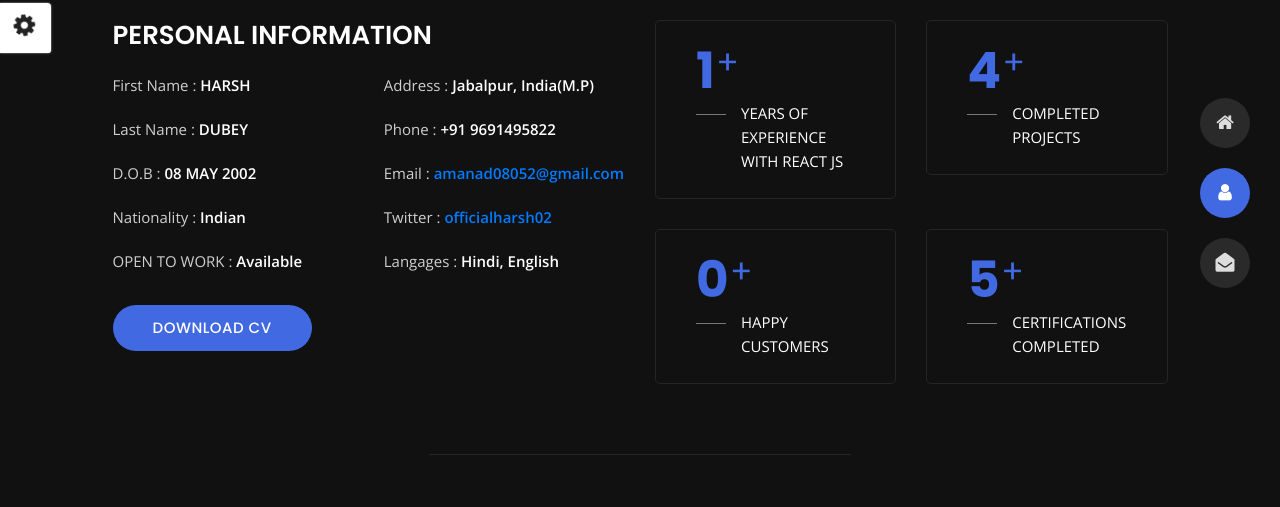
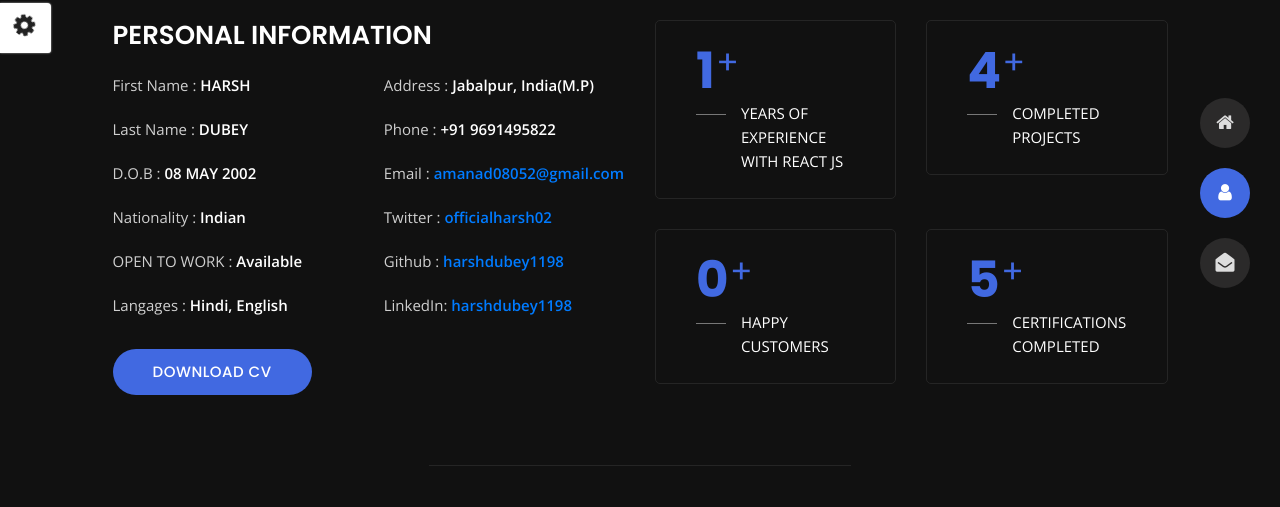
Before and after one commit to harshdubey1198/Portfolio-hcj, a plain HTML site: page about.html in a window 1280 px wide. Shown: the part 207-714 px from the top of the page. Drawn offline with nearby package versions, Linux system fonts and the light colour scheme.

Commit message:
Update about.html

```diff
--- a/about.html
+++ b/about.html
@@ -313,6 +313,13 @@
                       >Available</span
                     >
                   </li>
+                  <li>
+                    <span class="title">langages :</span>
+                    <span
+                      class="value d-block d-sm-inline-block d-lg-block d-xl-inline-block"
+                      >Hindi, English</span
+                    >
+                  </li>
                 </ul>
               </div>
               <div class="col-6">
@@ -346,10 +353,17 @@
                     >
                   </li>
                   <li>
-                    <span class="title">langages :</span>
+                    <span class="title">Github :</span>
                     <span
                       class="value d-block d-sm-inline-block d-lg-block d-xl-inline-block"
-                      >Hindi, English</span
+                      ><a href="https://github.com/harshdubey1198/">harshdubey1198</a></span
+                    >
+                  </li>
+                  <li>
+                    <span class="title">LinkedIn:</span>
+                    <span
+                      class="value d-block d-sm-inline-block d-lg-block d-xl-inline-block"
+                      ><a href="https://www.linkedin.com/in/harshdubey1198/">harshdubey1198</a></span
                     >
                   </li>
                 </ul>
```
